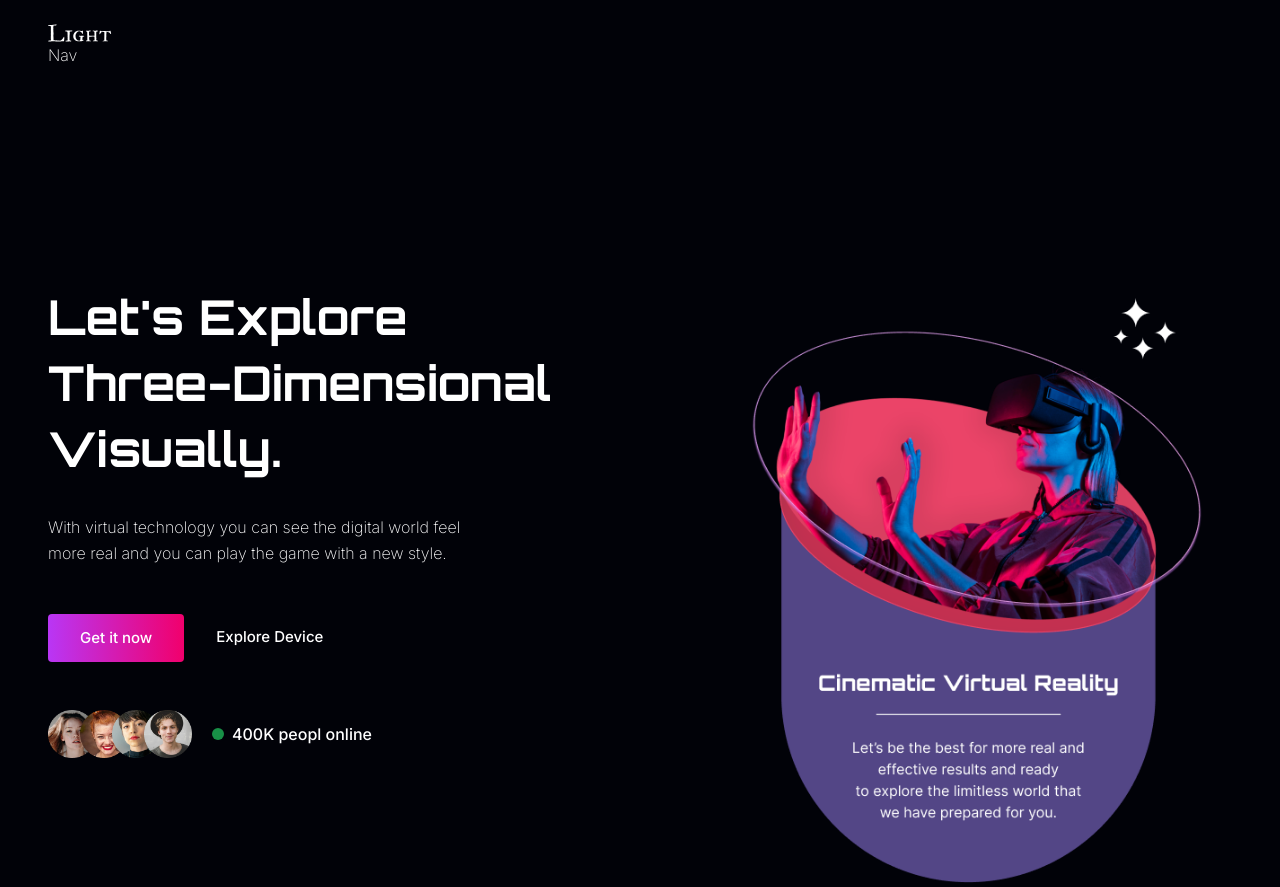
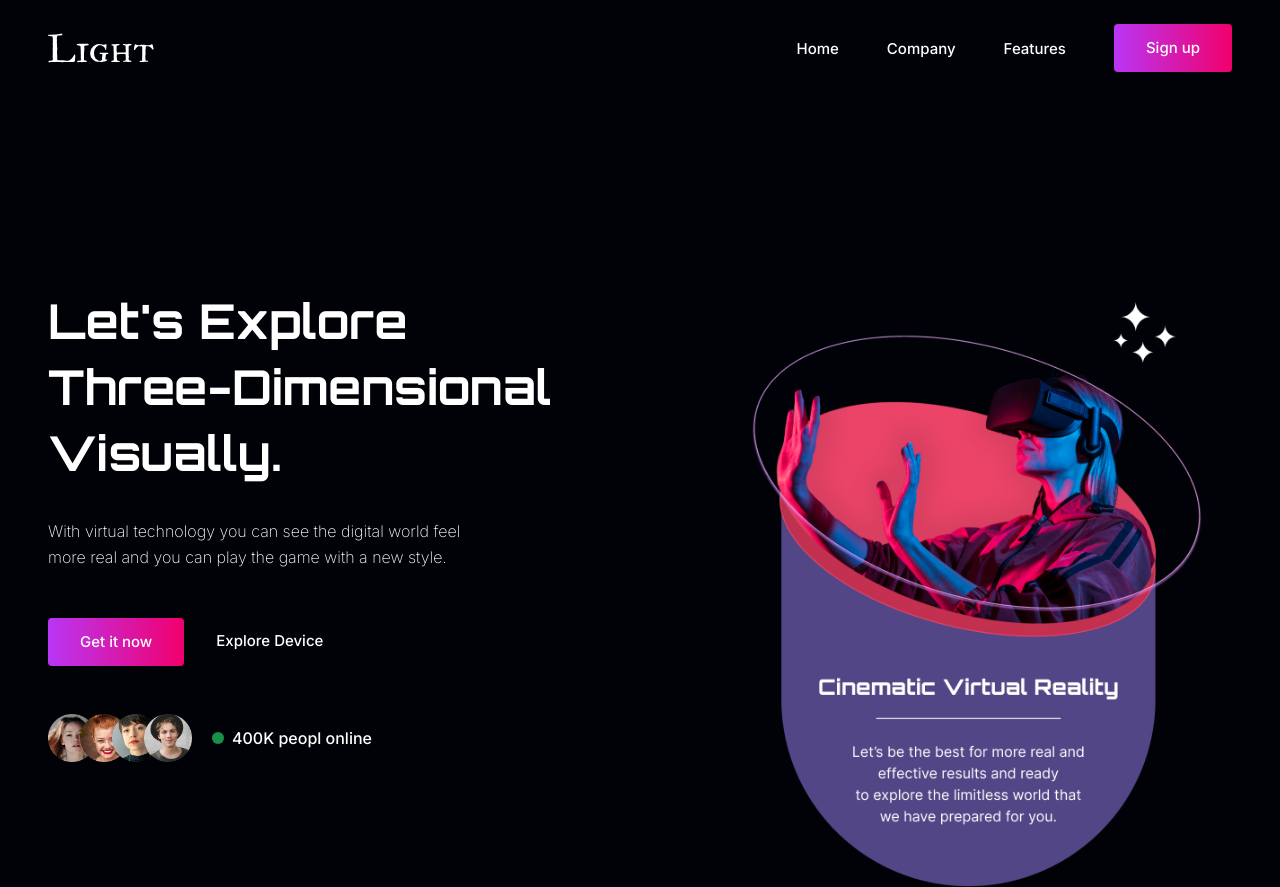
Before and after one commit to simicodes/Virtual-Reality-landingPage, a React (Create React App) app: page / in a window 1280 px wide. Built offline with nearby package versions, Linux system fonts and the light colour scheme; the HTML template or start-up script is replaced by a standard one.

Commit message:
Header commponents Navbar

```diff
--- a/src/App.js
+++ b/src/App.js
@@ -1,14 +1,24 @@
-import React from "react";
+import React, { useState } from "react";
 
 //import components
 import Banner from "./components/Banner";
 import Header from "./components/Header";
+import NavMobile from "./components/NavMobile";
 
 const App = () => {
+  const [navMobile, setNavMobile] = useState(false);
   return (
     <div>
-      <Header />
+      <Header setNavMobile={setNavMobile} />
       <Banner />
+      {/* nav mobile */}
+      <div
+        className={`${
+          navMobile ? "right-0" : "-right-full"
+        } fixed top-0 bottom-0 w-48 transition-all`}
+      >
+        <NavMobile setNavMobile={setNavMobile}/>
+      </div>
     </div>
   );
 };
--- a/src/components/Header.js
+++ b/src/components/Header.js
@@ -7,18 +7,24 @@ import Nav from "./Nav";
 //import icons
 import { HiMenu } from "react-icons/hi";
 
-const Header = () => {
+const Header = ({ setNavMobile }) => {
   return (
     <header className="py-6">
       <div className="container mx-auto">
+        <div className="flex items-center justify-between">
+          {" "}
           {/* logo */}
           <a href="#!">
-          <img src={Logo} alt="" />
+            <img className="h-[30px]" src={Logo} alt="" />
           </a>
           {/* nav */}
           <Nav />
           {/* nav mobile btn "react-modal-video": "^1.2.9",*/}
-        <HiMenu className="lg:hidden text-white cursor-pointer" />
+          <HiMenu
+            onClick={() => setNavMobile(true)}
+            className="lg:hidden text-white cursor-pointer text-3xl"
+          />
+        </div>
       </div>
     </header>
   );
--- a/src/components/Nav.js
+++ b/src/components/Nav.js
@@ -1,7 +1,26 @@
-import React from 'react';
+import React from "react";
 
 const Nav = () => {
-  return <div>Nav</div>;
+  return (
+    <nav className="hidden lg:flex">
+      <ul className="flex items-center space-x-12 font-secondary">
+        <li className="nav-link">
+          <a href="#!">Home</a>
+        </li>
+        <li className="nav-link">
+          <a href="#!">Company</a>
+        </li>
+        <li className="nav-link">
+          <a href="#!">Features</a>
+        </li>
+        <li>
+          <a className="btn" href="#!">
+            Sign up
+          </a>
+        </li>
+      </ul>
+    </nav>
+  );
 };
 
 export default Nav;
--- a/src/components/NavMobile.js
+++ b/src/components/NavMobile.js
@@ -1,7 +1,31 @@
-import React from 'react';
-
-const NavMobile = () => {
-  return <div>NavMobile</div>;
+import React from "react";
+//import icons
+import { IoClose } from "react-icons/io5";
+const NavMobile = ({ setNavMobile }) => {
+  return (
+    <nav className="lg:hidden bg-[#251f3f] w-full h-full">
+      <IoClose
+        onClick={() => setNavMobile(false)}
+        className="text-3xl absolute left-4 top-6 cursor-pointer"
+      />
+      <ul className="flex flex-col items-center justify-center space-y-8 h-full font-secondary">
+        <li className="text-lg nav-link">
+          <a href="#!">Home</a>
+        </li>
+        <li className="text-lg nav-link">
+          <a href="#!">Company</a>
+        </li>
+        <li className="text-lg nav-link">
+          <a href="#!">Features</a>
+        </li>
+        <li>
+          <a className="btn" href="#!">
+            Sign up
+          </a>
+        </li>
+      </ul>
+    </nav>
+  );
 };
 
 export default NavMobile;
```
Lines whose indentation alone changed are shown as unchanged.
